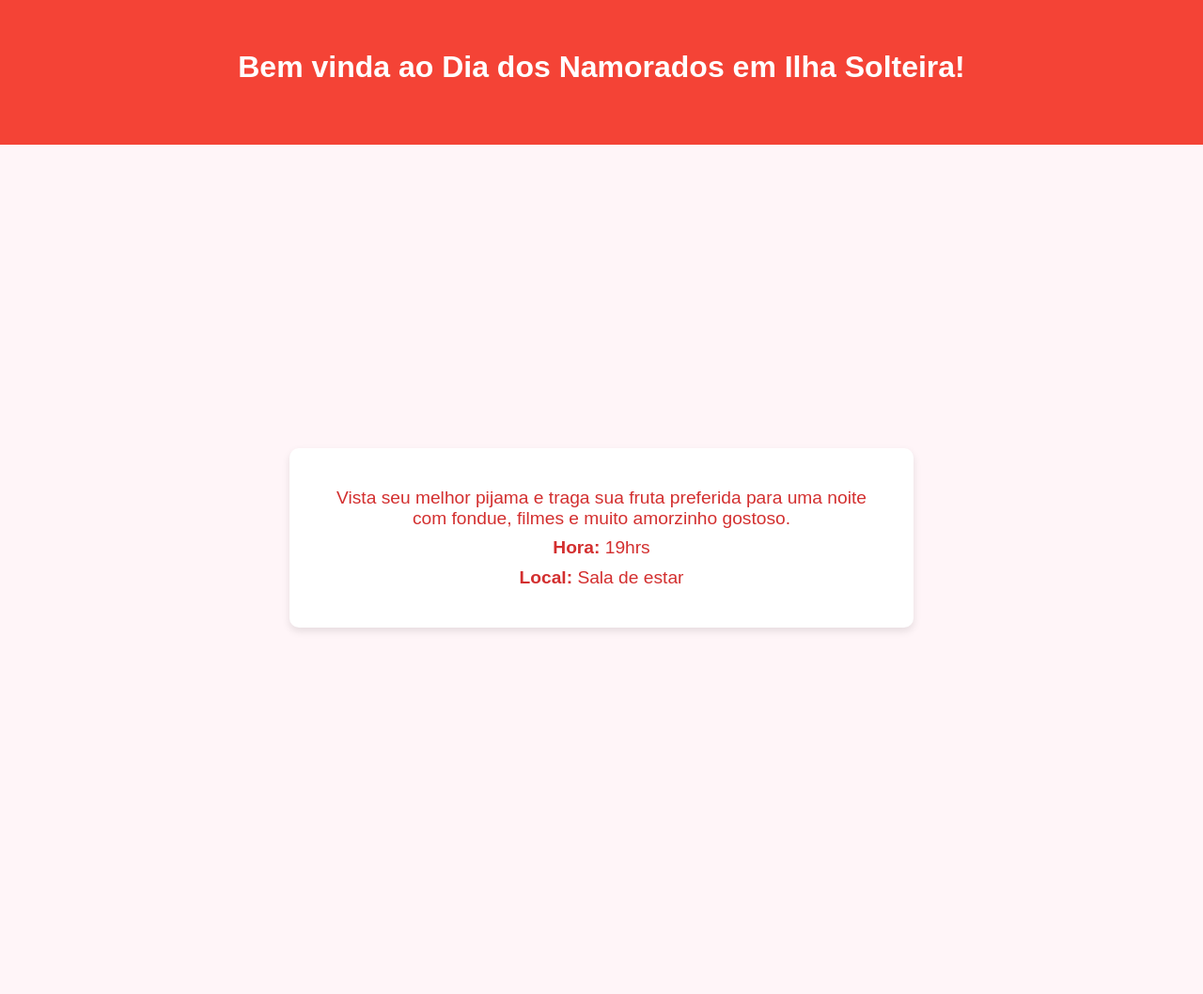
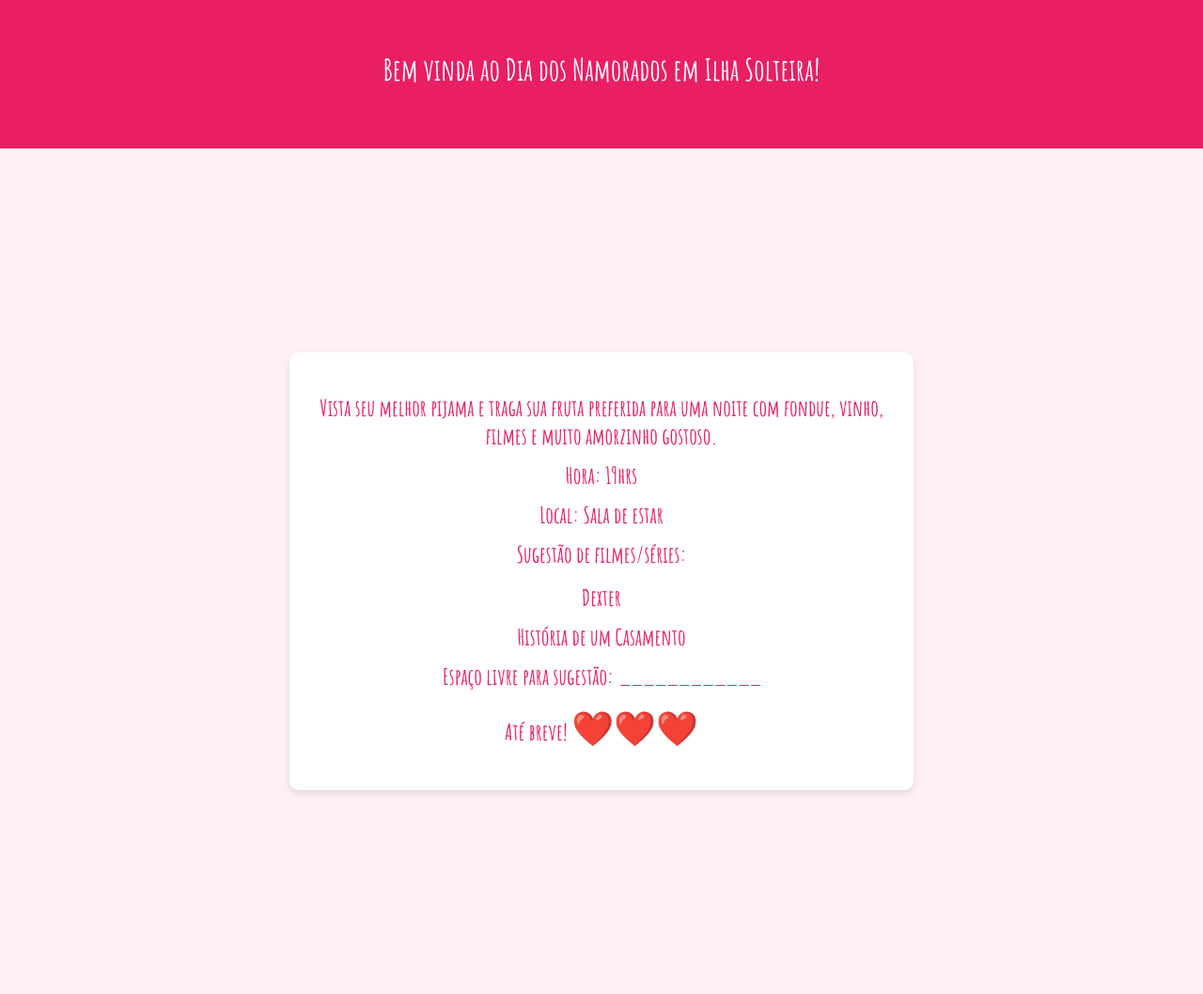
Before and after one commit to higor96/Dia-dos-namorados-em-Ilha-Solteira, a Jekyll site: the page index.html, which Jekyll copies as it is, in a window 1280 px wide. Shown: the whole page at 94% size. Built offline with Jekyll 4.4.1, drawn with Linux system fonts in a browser that asks for light colours; before the commit the page ends 990 px from its top, so only the background shows below that.

Commit message:
Update index.html

```diff
--- a/index.html
+++ b/index.html
@@ -5,15 +5,16 @@
     <meta name="viewport" content="width=device-width, initial-scale=1.0">
     <title>Dia dos Namorados em Ilha Solteira</title>
     <style>
+        @import url('https://fonts.googleapis.com/css2?family=Amatic+SC:wght@700&display=swap');
         body {
-            font-family: 'Arial', sans-serif;
-            background-color: #fff5f8;
-            color: #d32f2f;
+            font-family: 'Amatic SC', cursive;
+            background-color: #fff0f5;
+            color: #e91e63;
             margin: 0;
             padding: 0;
         }
         header {
-            background-color: #f44336;
+            background-color: #e91e63;
             color: white;
             padding: 2em 0;
             text-align: center;
@@ -23,6 +24,7 @@
             justify-content: center;
             align-items: center;
             height: calc(100vh - 4em);
+            padding: 2em;
         }
         .content {
             max-width: 600px;
@@ -36,8 +38,20 @@
             margin-bottom: 1em;
         }
         p {
-            font-size: 1.2em;
+            font-size: 1.5em;
             margin: 0.5em 0;
+        }
+        ul {
+            list-style: none;
+            padding: 0;
+        }
+        li {
+            font-size: 1.5em;
+            margin: 0.5em 0;
+        }
+        .heart {
+            color: #e91e63;
+            font-size: 1.5em;
         }
     </style>
 </head>
@@ -47,9 +61,16 @@
     </header>
     <main>
         <div class="content">
-            <p>Vista seu melhor pijama e traga sua fruta preferida para uma noite com fondue, filmes e muito amorzinho gostoso.</p>
+            <p>Vista seu melhor pijama e traga sua fruta preferida para uma noite com fondue, vinho, filmes e muito amorzinho gostoso.</p>
             <p><strong>Hora:</strong> 19hrs</p>
             <p><strong>Local:</strong> Sala de estar</p>
+            <p><strong>Sugestão de filmes/séries:</strong></p>
+            <ul>
+                <li>Dexter</li>
+                <li>História de um Casamento</li>
+                <li>Espaço livre para sugestão: ____________</li>
+            </ul>
+            <p>Até breve! <span class="heart">❤️❤️❤️</span></p>
         </div>
     </main>
 </body>
```
